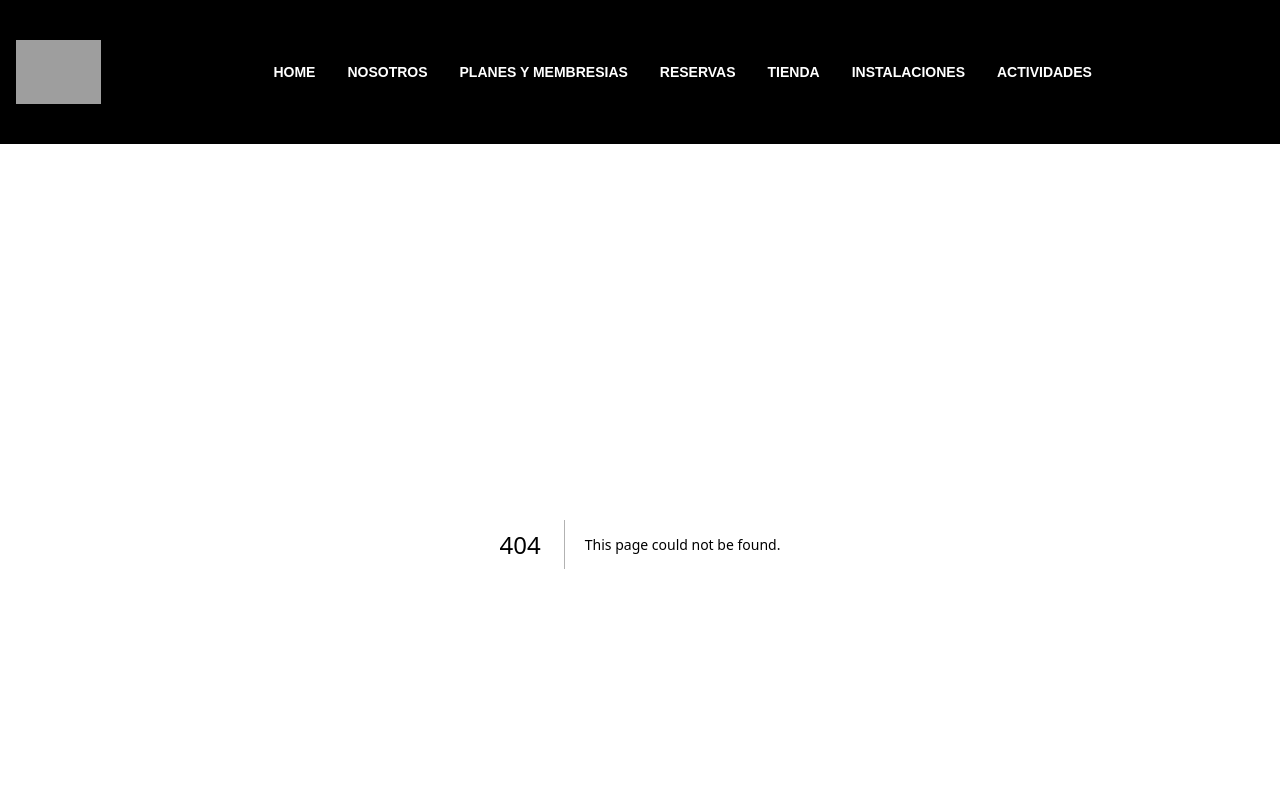
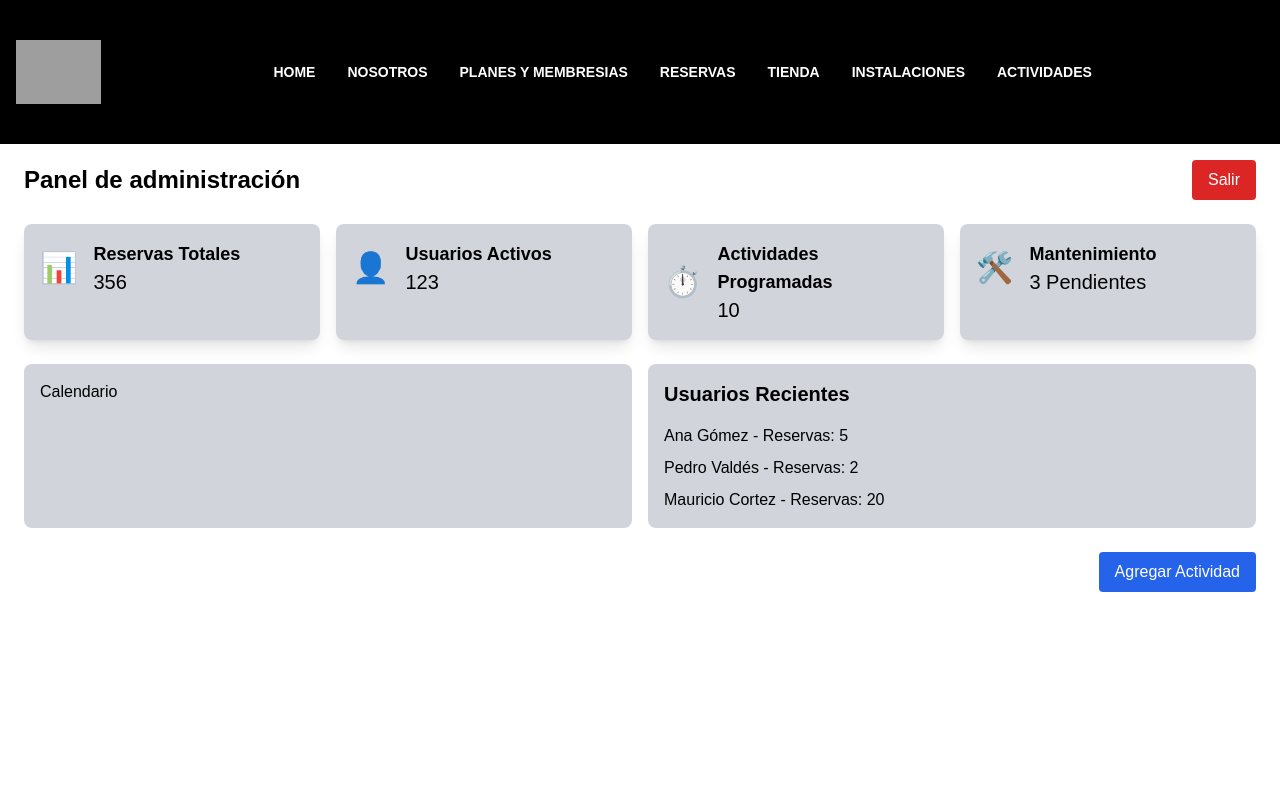
Before and after one commit to Ignacia22/ClubActiveCenter, a Next.js app in the folder front/club-deportivo/: page /adminDashboard in a window 1280 px wide. Before the commit this address had no page. Shown: the top 800 px of the page. Built offline with nearby package versions, Linux system fonts and the light colour scheme; grey boxes are pictures that could not be loaded.

Commit message:
parte 1 de dashboard de administrador

```diff
--- a/front/club-deportivo/package.json
+++ b/front/club-deportivo/package.json
@@ -9,12 +9,8 @@
     "lint": "next lint"
   },
   "dependencies": {
-
-
     "@headlessui/react": "^2.2.0",
-
     "motion": "^12.0.5",
-
     "next": "^15.1.6",
     "react": "^19.0.0",
     "react-calendar": "^5.1.0",
--- /dev/null
+++ b/front/club-deportivo/src/app/adminDashboard/page.tsx
@@ -0,0 +1,55 @@
+"use client"
+
+import { useState } from 'react';
+import StatCard from '@/components/StatCard';
+import AddActivityModal from '@/components/AddActivityModal';
+
+export default function AdminDashboard() {
+  const [showModal, setShowModal] = useState(false);
+
+  return (
+    <div className="min-h-screen bg-white text-black">
+      <div className="container mx-auto py-4 px-6">
+        {/* Header */}
+        <div className="flex justify-between items-center">
+          <h1 className="text-2xl font-bold">Panel de administración</h1>
+          <button className="bg-red-600 hover:bg-red-700 text-white px-4 py-2 rounded">Salir</button>
+        </div>
+
+        {/* Estadísticas */}
+        <div className="grid grid-cols-4 gap-4 my-6">
+          <StatCard title="Reservas Totales" value="356" icon="📊" />
+          <StatCard title="Usuarios Activos" value="123" icon="👤" />
+          <StatCard title="Actividades Programadas" value="10" icon="⏱️" />
+          <StatCard title="Mantenimiento" value="3 Pendientes" icon="🛠️" />
+        </div>
+
+        {/* Contenido principal */}
+        <div className="grid grid-cols-2 gap-4">
+          <div className="bg-gray-300 p-4 rounded-lg">Calendario</div>
+          <div className="bg-gray-300 p-4 rounded-lg">
+            <h2 className="text-xl font-semibold mb-4">Usuarios Recientes</h2>
+            <ul>
+              <li className="mb-2">Ana Gómez - Reservas: 5</li>
+              <li className="mb-2">Pedro Valdés - Reservas: 2</li>
+              <li>Mauricio Cortez - Reservas: 20</li>
+            </ul>
+          </div>
+        </div>
+
+        {/* Botón para agregar actividad */}
+        <div className="text-right mt-6">
+          <button
+            onClick={() => setShowModal(true)}
+            className="bg-blue-600 hover:bg-blue-700 text-white px-4 py-2 rounded"
+          >
+            Agregar Actividad
+          </button>
+        </div>
+      </div>
+
+      {/* Modal */}
+      {showModal && <AddActivityModal onClose={() => setShowModal(false)} />}
+    </div>
+  );
+}
--- /dev/null
+++ b/front/club-deportivo/src/components/AddActivityModal.tsx
@@ -0,0 +1,39 @@
+export default function AddActivityModal({ onClose }: { onClose: () => void }) {
+    return (
+      <div className="fixed inset-0 bg-black bg-opacity-50 flex items-center justify-center">
+        <div className="bg-gray-800 p-6 rounded-lg w-full max-w-md">
+          <h2 className="text-2xl font-bold mb-4 text-white">Agregar Actividad</h2>
+          <form>
+            <div className="mb-4">
+              <label className="block text-sm font-medium mb-1 text-white">Título</label>
+              <input type="text" className="w-full p-2 rounded bg-white" />
+            </div>
+            <div className="mb-4">
+              <label className="block text-sm font-medium mb-1 text-white">Descripción</label>
+              <textarea className="w-full p-2 rounded bg-white"></textarea>
+            </div>
+            <div className="mb-4">
+              <label className="block text-sm font-medium mb-1 text-white">URL de Imagen</label>
+              <input type="text" className="w-full p-2 rounded bg-white" />
+            </div>
+            <div className="mb-4">
+              <label className="block text-sm font-medium mb-1 text-white">Características (separadas por coma)</label>
+              <input type="text" className="w-full p-2 rounded bg-white" />
+            </div>
+            <div className="flex justify-end space-x-2">
+              <button
+                type="button"
+                onClick={onClose}
+                className="bg-gray-600 text-white hover:text-black hover:bg-slate-700 px-4 py-2 rounded"
+              >
+                Cancelar
+              </button>
+              <button type="submit" className="bg-blue-600 text-white hover:text-gray-900 hover:bg-cyan-900 px-4 py-2 rounded">
+                Guardar
+              </button>
+            </div>
+          </form>
+        </div>
+      </div>
+    );
+  }
--- /dev/null
+++ b/front/club-deportivo/src/components/StatCard.tsx
@@ -0,0 +1,13 @@
+export default function StatCard({ title, value, icon }: { title: string; value: string; icon: string }) {
+    return (
+      <div className="bg-gray-300 p-4 rounded-lg shadow-lg">
+        <div className="flex items-center space-x-4">
+          <div className="text-3xl">{icon}</div>
+          <div>
+            <h3 className="text-lg font-semibold">{title}</h3>
+            <p className="text-xl">{value}</p>
+          </div>
+        </div>
+      </div>
+    );
+}
```
Also changed, not shown: 1 other file (tests, documents, lock files or other folders).
